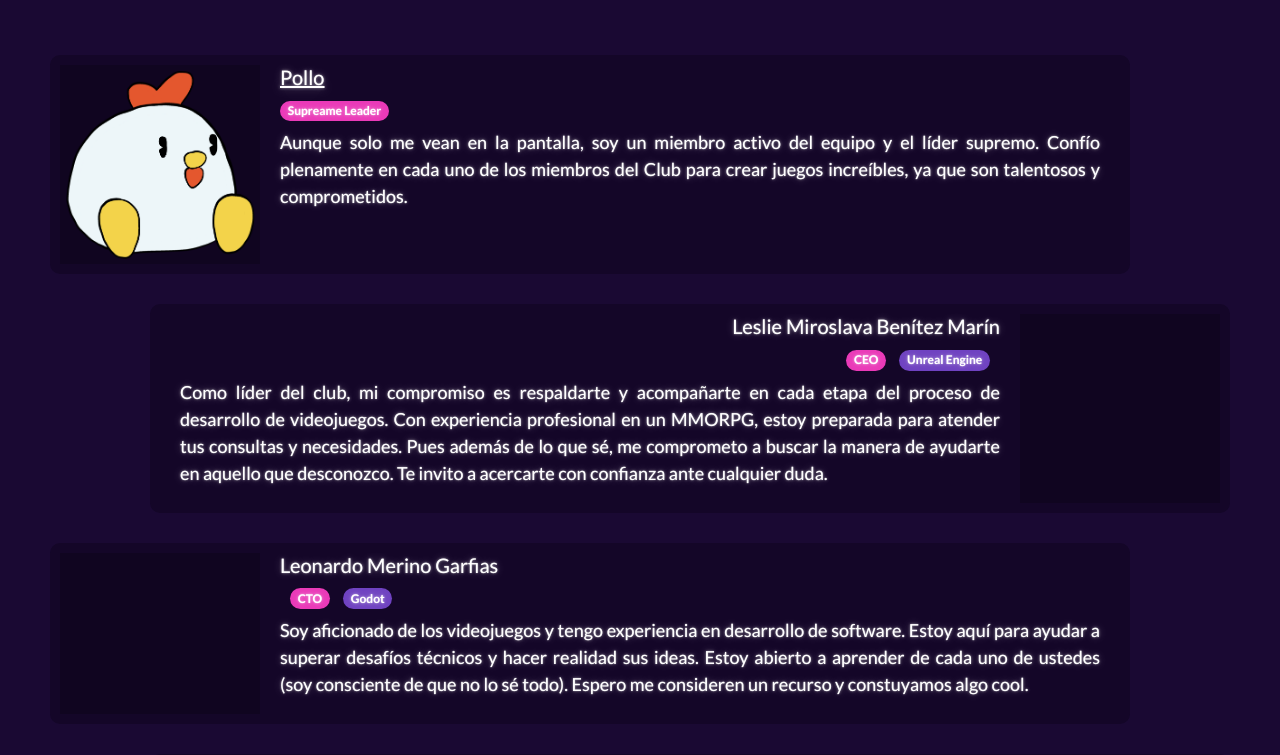
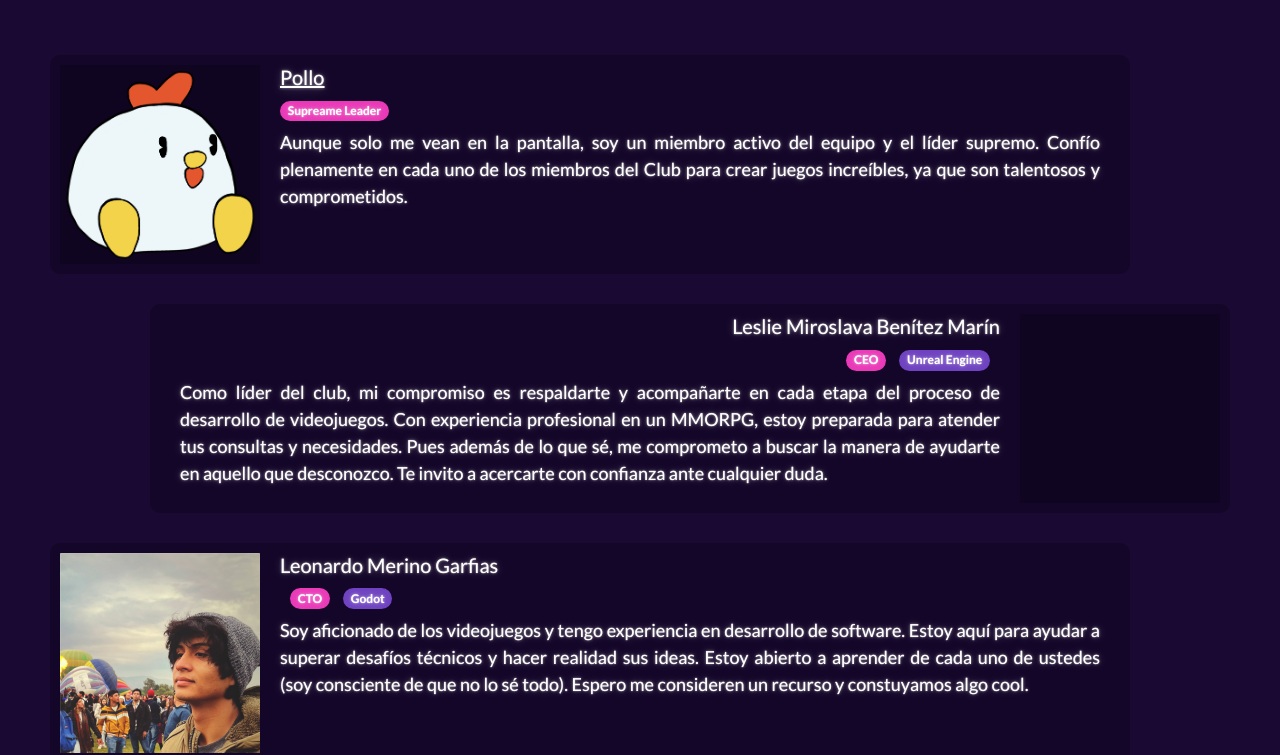
Before and after one commit to RoosterGamesClub/Site, a plain HTML site: page about.html in a window 1280 px wide. Shown: the part 207-962 px from the top of the page. Drawn offline with Linux system fonts and the light colour scheme.

Commit message:
added image to my about

```diff
--- a/about.html
+++ b/about.html
@@ -79,7 +79,9 @@
     </div>
 
     <div class="card left">
-      <div class="card-img-container"></div>
+      <div class="card-img-container">
+        <img class="card-img" src="resources/leo_about.jpg">
+      </div>
 
       <div class="card-info ">
         <h5>Leonardo Merino Garfias</h5>
```
Also changed, not shown: resources/leo_about.jpg (added).
